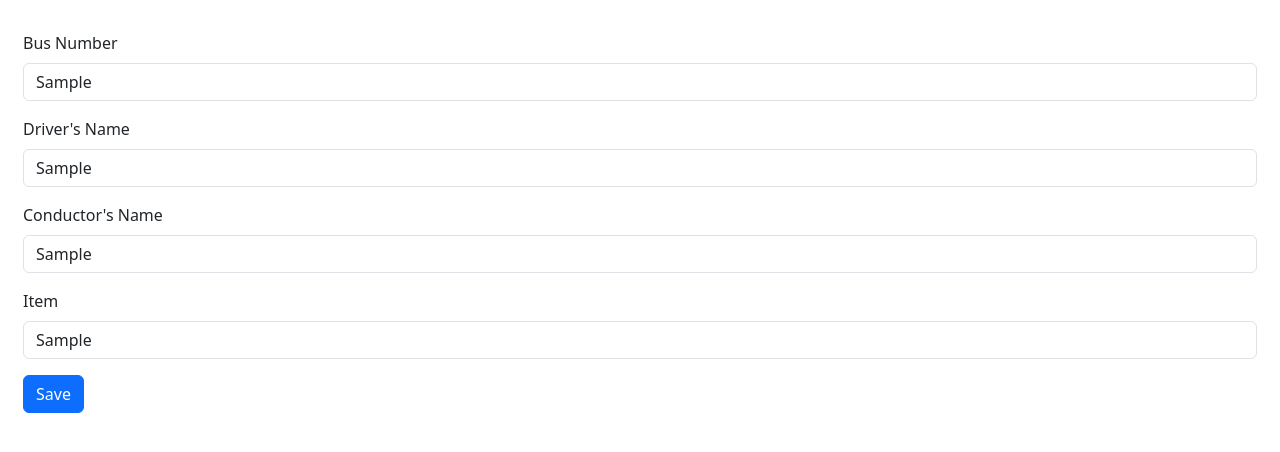
After one commit to yawaka21/system, a PHP site: page /5edit.php?editid=1 in a window 1280 px wide. The commit adds this page. Shown: the top 452 px of the page. Run offline with PHP 8.4, Linux system fonts and the light colour scheme; tables that the repository leaves empty or names only in its code hold one stand-in row (values such as "Sample post").

Commit message:
5edit and Delete
add Edit and Delete

```diff
--- /dev/null
+++ b/Admin/5edit.php
@@ -0,0 +1,81 @@
+<?php
+include 'Connection.php';
+
+$id = $_GET['editid'];
+$sql = "SELECT *FROM lost_tb WHERE id = $id";
+$result = mysqli_query($conn,$sql);
+
+$row = mysqli_fetch_assoc($result);
+
+$bus_no = $row['bus_no'];
+$dName = $row['drivers_name'];
+$cName = $row['conductors_name'];
+$item = $row['item'];
+
+?>
+
+<!DOCTYPE html>
+<html lang="en">
+<head>
+    <meta charset="UTF-8">
+    <meta name="viewport" content="width=device-width, initial-scale=1.0">
+    <title>Add</title>
+    <link href="https://cdn.jsdelivr.net/npm/bootstrap@5.3.2/dist/css/bootstrap.min.css" rel="stylesheet">
+    <script src="https://cdn.jsdelivr.net/npm/bootstrap@5.3.2/dist/js/bootstrap.bundle.min.js"></script>
+</head>
+    <body>
+            <form class="row g-3" style="margin:15px;" method="post">
+                <!-- Bus Number Container -->
+                    <div class="col-12">
+                    <label for="inputAddress" class="form-label">Bus Number</label>
+                    <input type="text" class="form-control" name="bus_no" placeholder="Enter Bus Number"  value=<?php echo $bus_no;?>>
+                    </div>
+
+                    </div>
+                <!-- Driver's Name Container -->
+                    <div class="col-12">
+                    <label for="inputAddress" class="form-label">Driver's Name</label>
+                    <input type="text" class="form-control" name="dName" placeholder="Enter Driver's Name" value=<?php echo $dName;?>>
+                    </div>
+
+                <!-- Conductor's Name Container -->
+                    <div class="col-12">
+                    <label for="inputAddress2" class="form-label">Conductor's Name</label>
+                    <input type="text" class="form-control" name="cName" placeholder="Enter Conductor's Name" value=<?php echo $cName;?>>
+                    </div>
+
+                <!-- Item Name Container -->
+                    <div class="col-12">
+                    <label for="inputAddress2" class="form-label">Item</label>
+                    <input type="text" class="form-control" name="item" placeholder="Enter Item Desciption" value=<?php echo $item;?>>
+                    </div>
+
+                <!-- Submit Button Container -->
+                <div class="col-12">
+                    <button type="submit" name="submit" class="btn btn-primary">Save</button>
+                </div>
+            </form>
+    </body>
+</html>
+
+<?php
+
+if(isset($_POST['submit']))
+{
+    $id = $_GET['editid'];
+    $bus_no = $_POST['bus_no'];
+    $dName = $_POST['dName'];
+    $cName = $_POST['cName'];
+    $item = $_POST['item'];
+
+    $sql = "UPDATE lost_tb SET id = '$id', bus_no = '$bus_no', drivers_name = '$dName', conductors_name = '$cName', item = '$item'";
+
+    $result = mysqli_query($conn,$sql);
+
+    if($result)
+    {
+        header('location:5Admin-addItem.php');
+    }
+
+}
+?>
```
Also changed, not shown: Admin/5Admin-addItem.php (+34 -12 lines), Admin/5delete.php (added).
